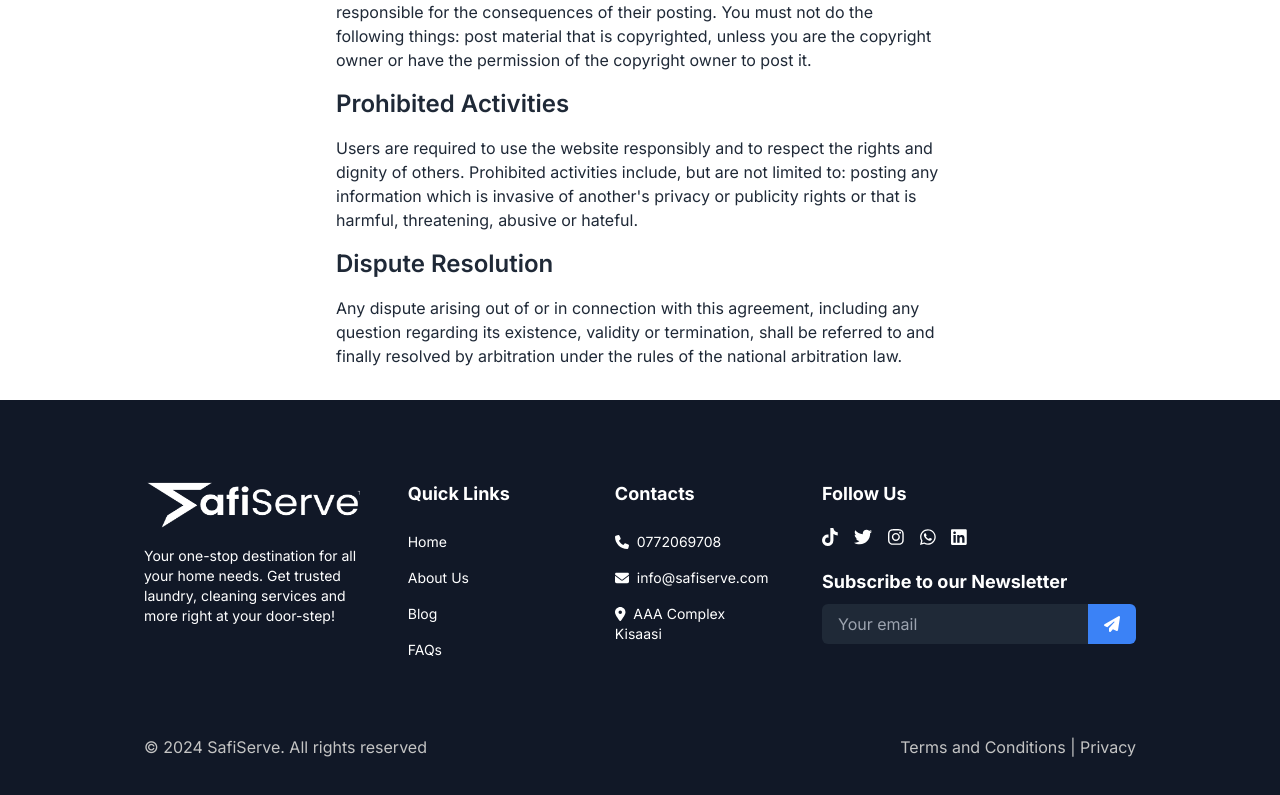
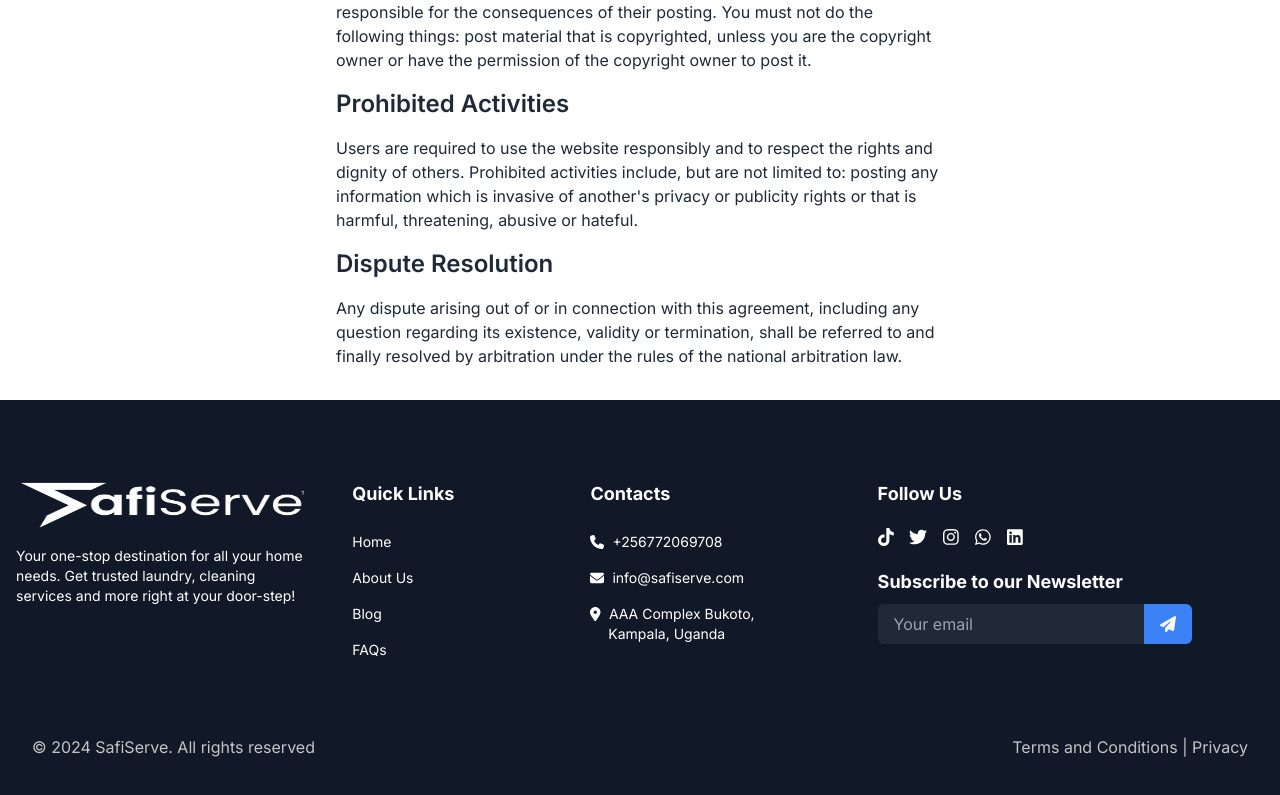
Before and after one commit to SafiServe/website_next, a Next.js app: page /privacy-policy in a window 1280 px wide. Shown: the part 848-1643 px from the top of the page. Built offline with nearby package versions, Linux system fonts and the light colour scheme.

Commit message:
Fix: tab responsive footer

```diff
--- a/app/components/footer/footer.jsx
+++ b/app/components/footer/footer.jsx
@@ -71,7 +71,7 @@ const Footer = () => {
           <ul className="text-sm">
             <li>
               <FontAwesomeIcon icon={faPhone} className="mr-2" />
-              0772069708
+              +256772069708
             </li>
             <li>
               <FontAwesomeIcon icon={faEnvelope} className="mr-2" />
@@ -79,7 +79,7 @@ const Footer = () => {
             </li>
             <li>
               <FontAwesomeIcon icon={faMapMarkerAlt} className="mr-2" />
-              AAA Complex Kisaasi
+              AAA Complex Bukoto, <br/>&emsp;{' '}Kampala, Uganda
             </li>
           </ul>
         </div>
@@ -145,6 +145,7 @@ const Footer = () => {
               <input
                 type="email"
                 placeholder="Your email"
+                required={true}
                 className="bg-gray-800 text-white py-2 px-4 rounded-l-md focus:outline-none focus:ring focus:border-blue-300"
               />
               <button className="bg-blue-500 hover:bg-blue-600 text-white py-2 px-4 rounded-r-md focus:outline-none focus:ring focus:border-blue-300">
--- a/app/components/footer/footer.module.css
+++ b/app/components/footer/footer.module.css
@@ -3,20 +3,26 @@
     flex-direction: row;
     /* flex-wrap: wrap; */
     gap:1rem;
-    width: 80%;
-    margin: 0 auto;
+    width: 100%;
+    /* margin: 0 auto; */
+    justify-content: space-between;
+    align-items: flex-start;
 }
 
 .footercontainer>div{
     padding: 2rem 1rem;
 }
 
+
 .aboutus{
     width: 26%;
 }
 
-.quicklinks,.contacts{
-    width: 20%;
+.quicklinks{
+    width: 18%;
+}
+.contacts{
+    width: 22%;
 }
 
 .socials{
@@ -27,8 +33,13 @@
     width: 100%;
 }
 
+
 .contacts>ul>li, .quicklinks>ul>li{
     padding: 0.5rem 0;
+    white-space: nowrap;
+}
+.quicklinks h3 {
+    white-space: nowrap;
 }
 
 .aboutus{
@@ -42,10 +53,10 @@
 .privacy{
     display: flex;
     margin: 0 auto;
-    width: 80%;
+    width: 100%;
     display: flex;
     justify-content: space-between;
-    padding: 2rem 1rem;
+    padding: 2rem 2rem;
     margin-top: 0.2rem;
     color: rgb(196, 196, 196);
 }
```
